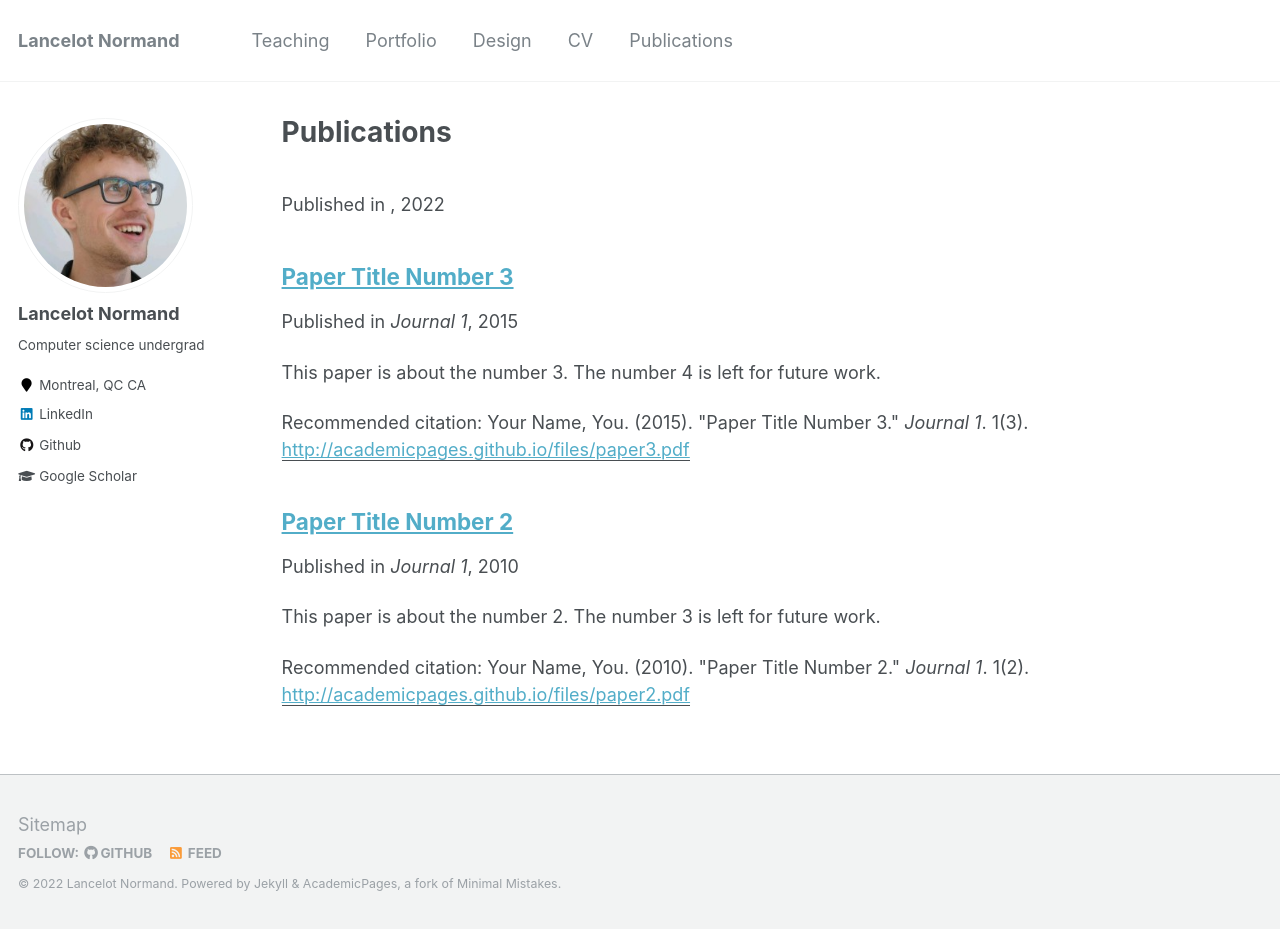
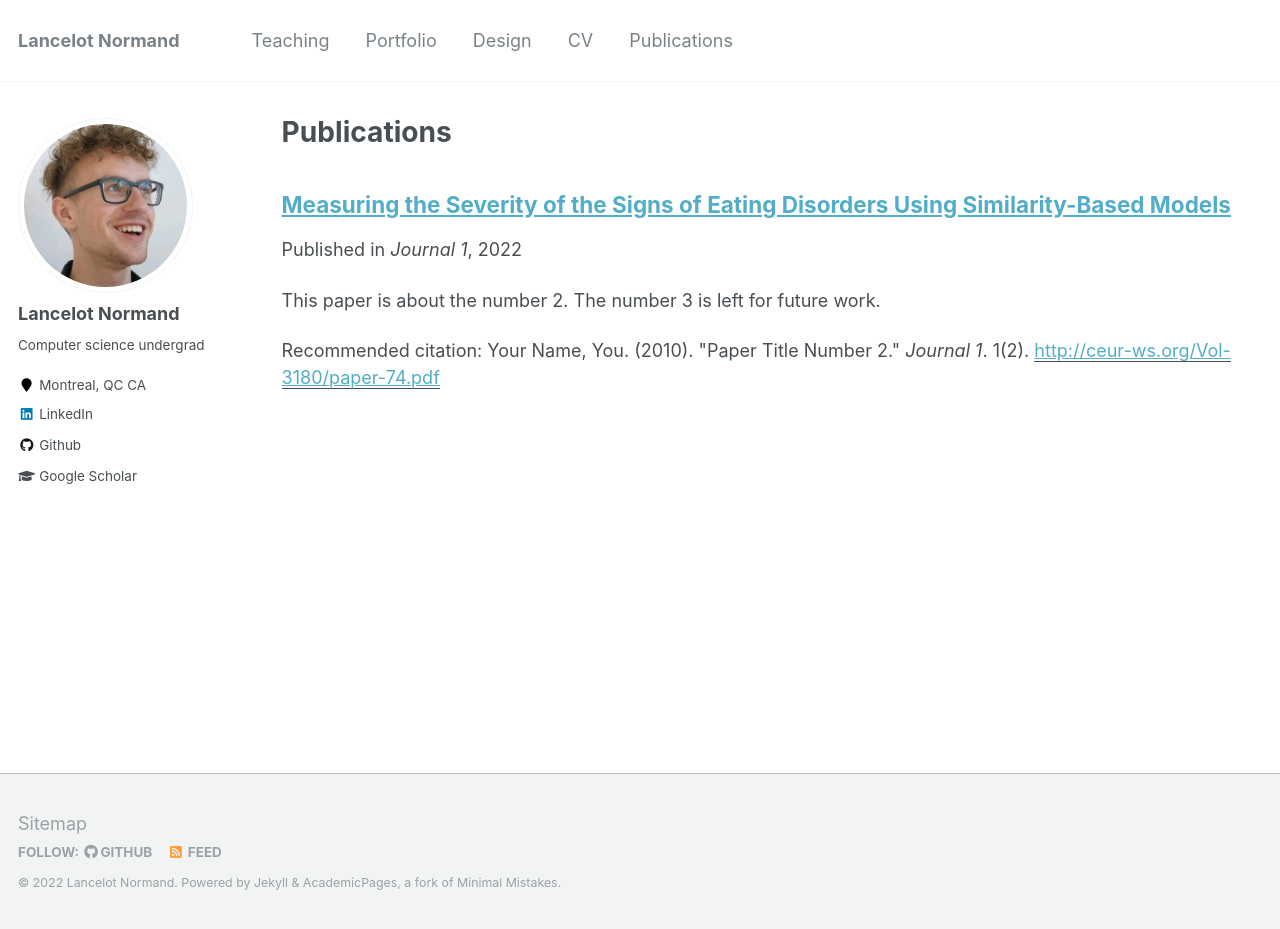
Before and after one commit to lancelotnd/lancelotnd.github.io, a Jekyll site: the page built from _pages/publications.md, in a window 1280 px wide and 929 px high. Built offline with Jekyll 4.4.1, drawn with Linux system fonts in a browser that asks for light colours.

Commit message:
Fix publication

```diff
--- a/_publications/2010-10-01-paper-title-number-2.md
+++ b/_publications/2010-10-01-paper-title-number-2.md
@@ -1,14 +1,14 @@
 ---
-title: "Paper Title Number 2"
+title: "Measuring the Severity of the Signs of Eating Disorders Using Similarity-Based Models"
 collection: publications
 permalink: /publication/2010-10-01-paper-title-number-2
 excerpt: 'This paper is about the number 2. The number 3 is left for future work.'
-date: 2010-10-01
+date: 2022-05-01
 venue: 'Journal 1'
-paperurl: 'http://academicpages.github.io/files/paper2.pdf'
+paperurl: 'http://ceur-ws.org/Vol-3180/paper-74.pdf'
 citation: 'Your Name, You. (2010). &quot;Paper Title Number 2.&quot; <i>Journal 1</i>. 1(2).'
 ---
-This paper is about the number 2. The number 3 is left for future work.
+Measuring the severity of the signs of eating disorders is a new task introduced in the eRisk 2022 competition. The goal of this task is to infer the severity of the signs of Eating Disorders (ED) in social media users given their writings on said platform. These signs are inventoried by a standard self-report questionnaire. We presented two unsupervised similarity-based models using per-question feature sets that were developed using expert knowledge of discussions of ED online. These features are supported by dense word representations, namely GloVe and word2vec. The obtained results were modest as no training data were available.
 
 [Download paper here](http://academicpages.github.io/files/paper2.pdf)
 
--- a/_publications/2015-10-01-paper-title-number-3.md
+++ /dev/null
@@ -1,15 +0,0 @@
----
-title: "Paper Title Number 3"
-collection: publications
-permalink: /publication/2015-10-01-paper-title-number-3
-excerpt: 'This paper is about the number 3. The number 4 is left for future work.'
-date: 2015-10-01
-venue: 'Journal 1'
-paperurl: 'http://academicpages.github.io/files/paper3.pdf'
-citation: 'Your Name, You. (2015). &quot;Paper Title Number 3.&quot; <i>Journal 1</i>. 1(3).'
----
-This paper is about the number 3. The number 4 is left for future work.
-
-[Download paper here](http://academicpages.github.io/files/paper3.pdf)
-
-Recommended citation: Your Name, You. (2015). "Paper Title Number 3." <i>Journal 1</i>. 1(3).
--- a/_publications/2022-06-02-measuring-eating-disorders.md
+++ /dev/null
@@ -1,15 +0,0 @@
----
-title: "Measuring the Severity of the Signs of Eating Disorders Using Similarity-Based Models"
-collection: publications
-permalink: /publication/measuring-eating-disorders
-excerpt: 'Measuring the severity of the signs of eating disorders is a new task introduced in the eRisk 2022 competition. The goal of this task is to infer the severity of the signs of Eating Disorders (ED) in social media users given their writings on said platform. These signs are inventoried by a standard self-report questionnaire. We presented two unsupervised similarity-based models using per-question feature sets that were developed using expert knowledge of discussions of ED online. These features are supported by dense word representations, namely GloVe and word2vec. The obtained results were modest as no training data were available.'
-date: 2022-06-01
-venue: 'CEUR Workshop proceedings
-paperurl: 'http://ceur-ws.org/Vol-3180/paper-74.pdf'
-citation: 'Saravani H., L Normand et al. (2021). &quot;Measuring the Severity of the Signs of Eating Disorders Using Similarity-Based Models&quot; <i>CEUR Workshop Proceedings</i>. 1(1).'
----
-Measuring the severity of the signs of eating disorders is a new task introduced in the eRisk 2022 competition. The goal of this task is to infer the severity of the signs of Eating Disorders (ED) in social media users given their writings on said platform. These signs are inventoried by a standard self-report questionnaire. We presented two unsupervised similarity-based models using per-question feature sets that were developed using expert knowledge of discussions of ED online. These features are supported by dense word representations, namely GloVe and word2vec. The obtained results were modest as no training data were available.
-
-[Download paper here](http://ceur-ws.org/Vol-3180/paper-74.pdf)
-
-Recommended citation: Saravani H., L Normand et al. (2021). "Measuring the Severity of the Signs of Eating Disorders Using Similarity-Based Models" <i>CEUR Workshop Proceedings</i>. 1(1).
```
